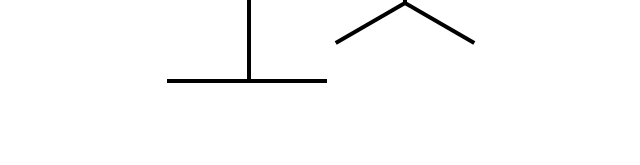
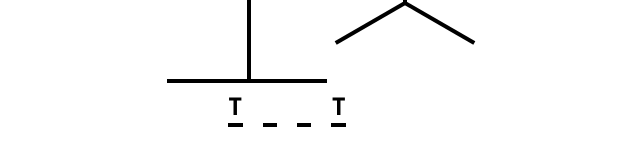
Before and after one commit to Tarunsaisrinivas/React-Hangman-TS, a React (Vite) app: page / in a window 1280 px wide. Shown: the part 245-410 px from the top of the page, without its empty margins (353-993 px from the left). Built offline with nearby package versions, Linux system fonts and the light colour scheme.

Commit message:
Words entering section check completed with guesses

```diff
--- a/src/App.tsx
+++ b/src/App.tsx
@@ -1,4 +1,4 @@
-import React, { useState } from "react";
+import  { useState } from "react";
 import words from './wordList.json';
 import { HangmanDrawing } from "./components/HangmanDrawing";
 import { HangmanWord } from "./components/HangmanWord";
--- a/src/components/HangmanWord.tsx
+++ b/src/components/HangmanWord.tsx
@@ -1,3 +1,13 @@
 export function HangmanWord() {
-    return <div></div>;
+    const word = "test";
+    const guessedLetter = "t";
+    return (
+        <div className="flex gap-5 text-2xl font-bold uppercase font-mono">
+            {word.split("").map((letter, index) => (
+                <span key={index} className="border-b-4 border-black">
+                    <span className={guessedLetter.includes(letter) ? "visible" : "invisible"}>{letter}</span>
+                </span>
+            ))}
+        </div>
+    )
 }
```
